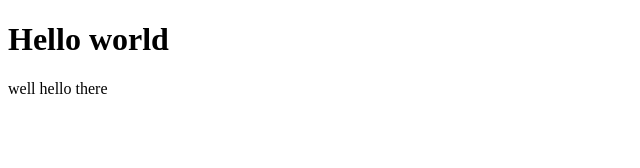
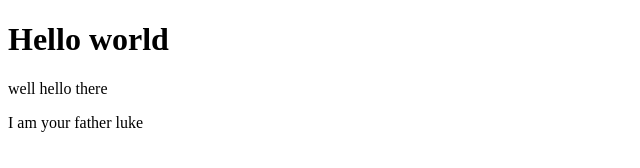
Before and after one commit to Nomad4463/PRODIGY_CS_01, a plain HTML site: page index.html in a window 1280 px wide. Shown: the whole page, without its empty margins (0-640 px from the left). Drawn offline with Linux system fonts and the light colour scheme.

Commit message:
Added paragraph 2

```diff
--- a/index.html
+++ b/index.html
@@ -8,5 +8,6 @@
 <body>
     <h1>Hello world</h1>
     <p>well hello there</p>
+    <p>I am your father luke</p>
 </body>
 </html>
```
